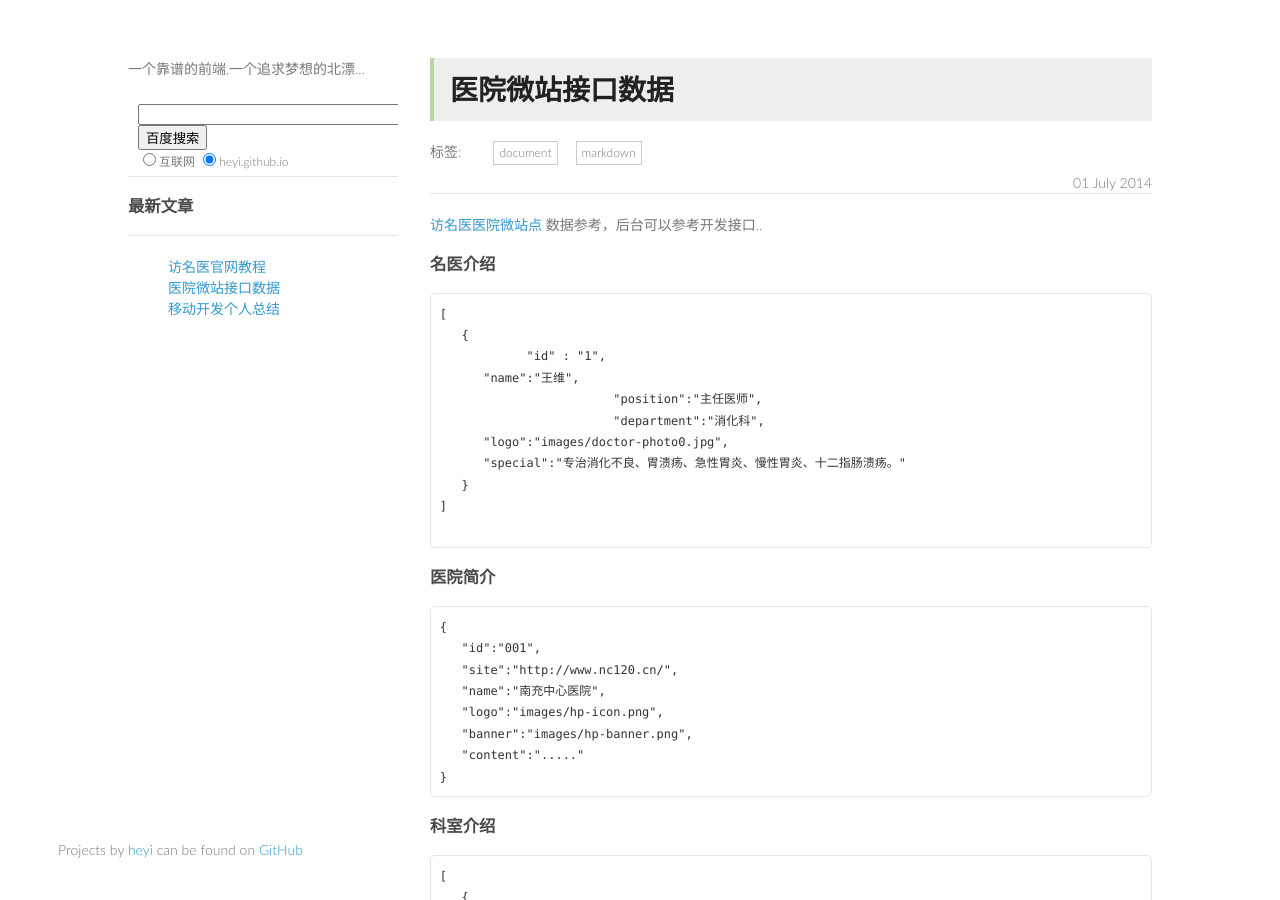
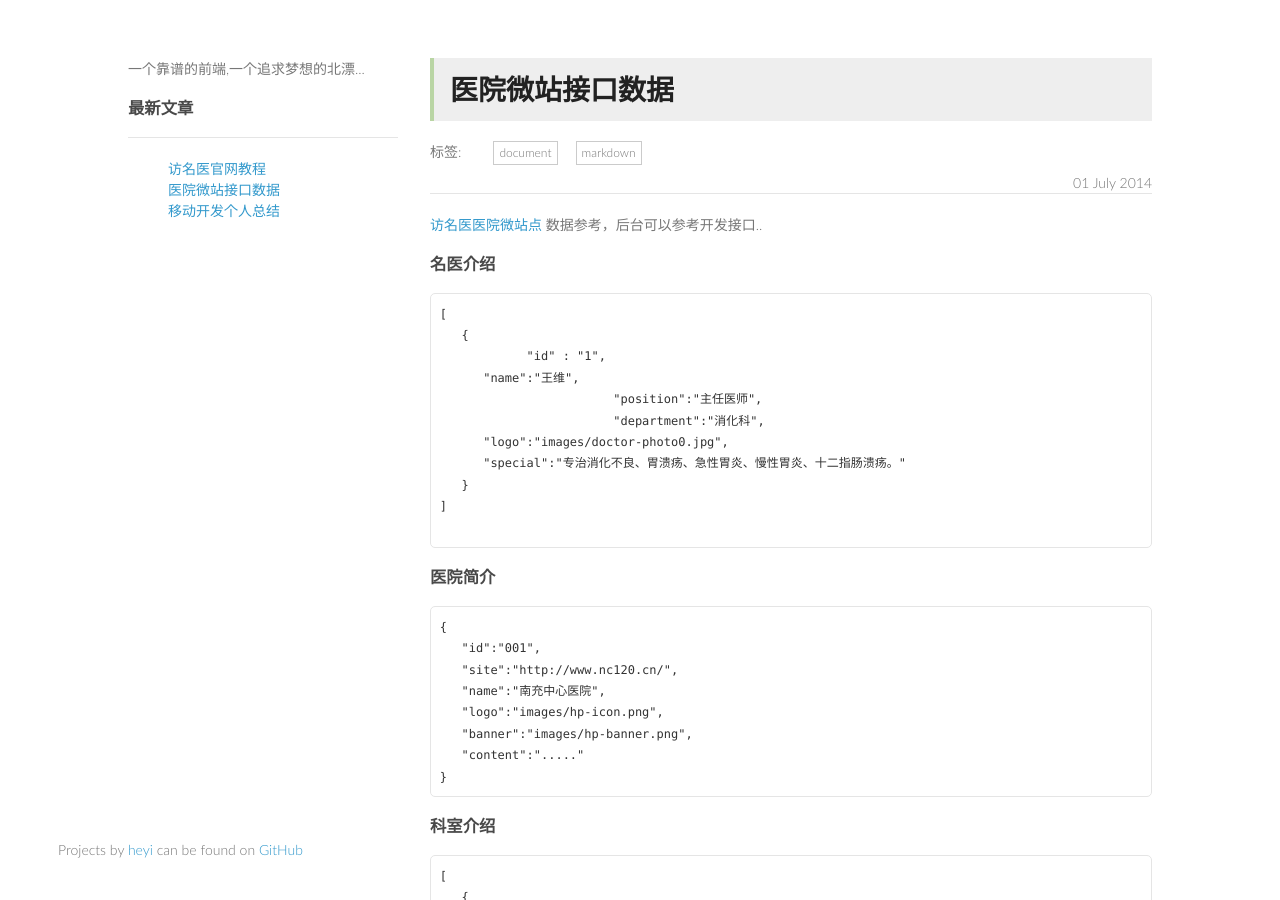
Before and after one commit to heyi/heyi.github.io, a Jekyll site: the page built from _posts/2014-07-01-port.md, in a window 1280 px wide and 900 px high. Built offline with Jekyll 4.4.1, drawn with Linux system fonts in a browser that asks for light colours; comment, search, counter and statistics services are not loaded.

Commit message:
remove search engine

```diff
--- a/_config.yml
+++ b/_config.yml
@@ -6,6 +6,12 @@ paginate_path: "blog/page:num"
 permalink:   date
 extensions: [smart]
 
+gems:
+- jekyll-mentions
+- jemoji
+- jekyll-redirect-from
+- jekyll-sitemap
+
 defaults:
   -
     scope:
--- a/_layouts/default.html
+++ b/_layouts/default.html
@@ -13,39 +13,6 @@
   <div class="wrapper">
     <div id="sidebar">
       <p>一个靠谱的前端,一个追求梦想的北漂...</p>
-      <SCRIPT language=javascript>
-        function g(formname)
-        {
-          var url = "http://www.baidu.com/baidu";
-          if (formname.s[1].checked)
-          {
-            formname.ct.value = "2097152";
-          }
-          else
-          {
-            formname.ct.value = "0";
-          }
-          formname.action = url;
-          return true;
-        }
-      </SCRIPT>
-      <form name="f1" onsubmit="return g(this)">
-        <table bgcolor="#FFFFFF" style="font-size:9pt;">
-          <tr height="60">
-            <td>
-              <input name=word size="30" maxlength="100">
-              <input type="submit" value="百度搜索">
-              <br>
-              <input name=tn type=hidden value="bds">
-              <input name=cl type=hidden value="3">
-              <input name=ct type=hidden>
-              <input name=si type=hidden value="heyi.github.io">
-              <input name=s type=radio>互联网
-              <input name=s type=radio checked>heyi.github.io
-            </td>
-          </tr>
-        </table>
-      </form>
       <h3>最新文章</h3>
       <hr/>
       <ul>
```
